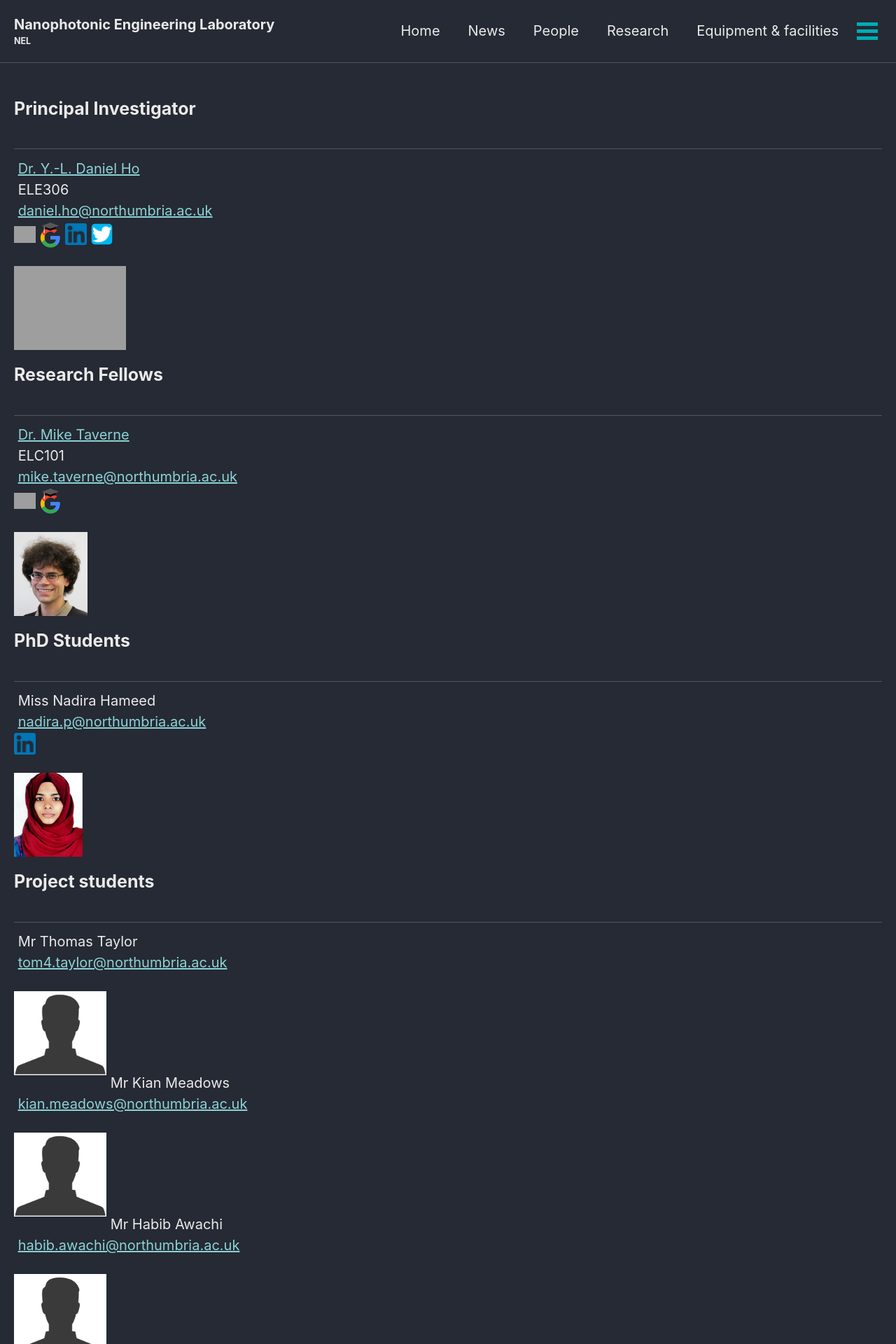
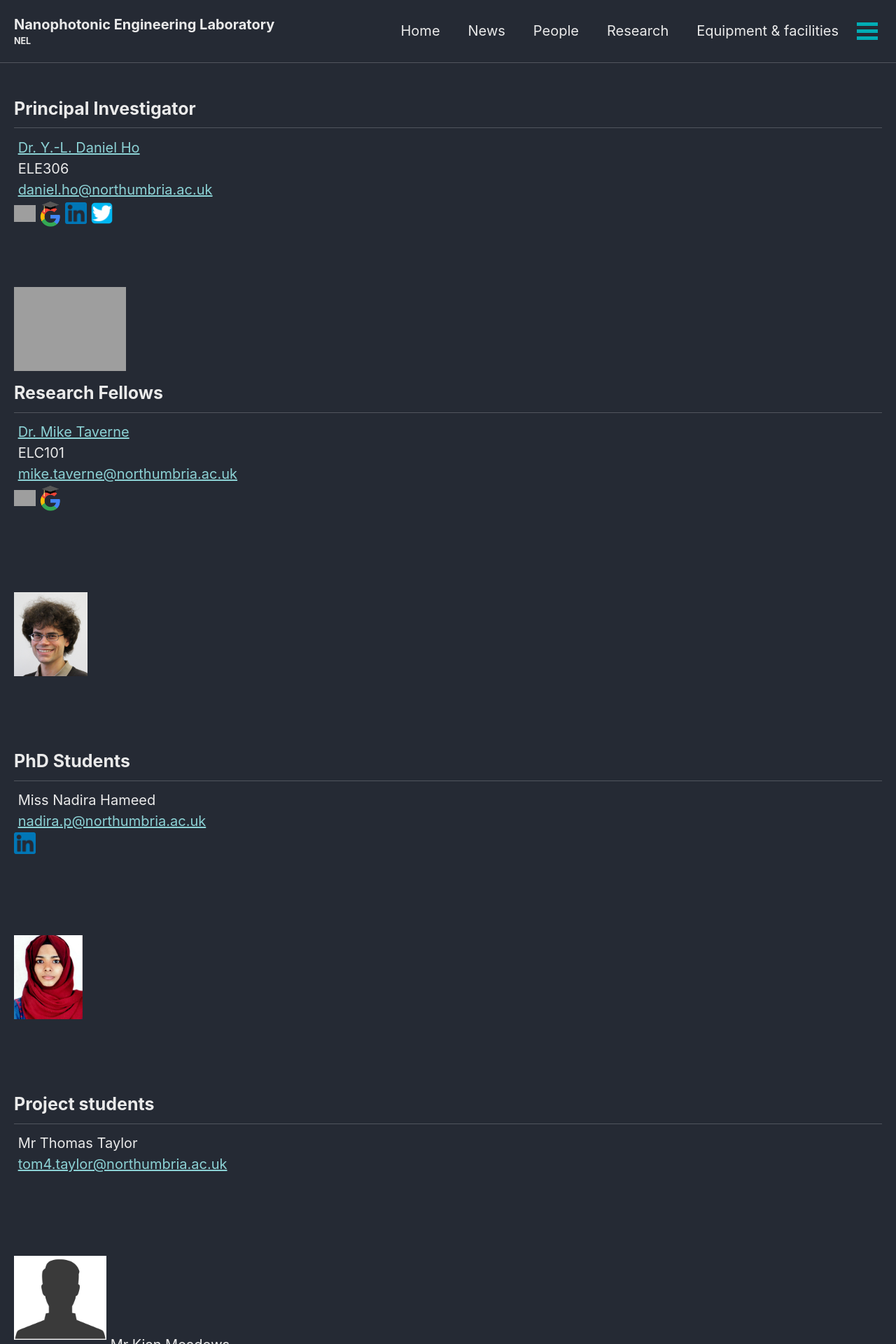
Before and after one commit to qubits/nanophotonicenglab.github.io, a Jekyll site: the page built from _pages/people.md, in a window 1280 px wide. Shown: the top 1920 px of the page at 70% size. Built offline with Jekyll 4.4.1, drawn with Linux system fonts in a browser that asks for light colours; cached includes are drawn as plain includes.

Commit message:
Update people.md

```diff
--- a/_pages/people.md
+++ b/_pages/people.md
@@ -6,7 +6,7 @@ permalink: /People/
 author_profile: true
 #comments: true
 ---
-## Principal Investigator<br>
+## Principal Investigator
 &nbsp;[Dr. Y.-L. Daniel Ho]({% link _pages/Y-L-Daniel-Ho.md %})<br>
 &nbsp;ELE306<br>
 &nbsp;<daniel.ho@northumbria.ac.uk><br>
@@ -15,45 +15,58 @@ author_profile: true
   <a href="https://www.linkedin.com/in/quantumgeezer/"><img src="{{ site.url }}{{ site.baseurl }}/assets/profiles/linkedin.png" style="width: 2.5%; border: none; text-decoration: none"/></a>
   <a href="https://twitter.com/ilhaformosa"><img src="{{ site.url }}{{ site.baseurl }}/assets/profiles/Twitter-Logo-2.png" style="width: 2.5%; border: none; text-decoration: none"/></a>
 <p align="center">
-  <img src="{{ site.url }}{{ site.baseurl }}/assets/profiles/Daniel_Ho-1.png" style="float: left;height: 120px"/><br><br><br>
+  <br><br>
+  <img src="{{ site.url }}{{ site.baseurl }}/assets/profiles/Daniel_Ho-1.png" style="float: left;height: 120px"/>
 </p>
+<br><br>
 
-## Research Fellows<br>
+## Research Fellows
 &nbsp;[Dr. Mike Taverne]({% link _pages/Mike-P-C-Taverne.md %})<br>
 &nbsp;ELC101<br>
 &nbsp;<mike.taverne@northumbria.ac.uk><br>
   <a href="https://www.northumbria.ac.uk/about-us/our-staff/h/daniel-ho/"><img src="{{ site.url }}{{ site.baseurl }}/assets/profiles/nuw.png" style="left;width: 2.5%; border: none; text-decoration: none"/></a>
   <a href="https://scholar.google.co.uk/citations?user=LNZN_NIAAAAJ"><img src="{{ site.url }}{{ site.baseurl }}/assets/profiles/google.png" style="width: 2.5%; border: none; text-decoration: none"/></a>
 <p align="center">
+  <br><br><br>
   <img src="{{ site.url }}{{ site.baseurl }}/assets/profiles/profile_im_MT.jpg" style="float: left;height: 120px"/><br><br><br>
 </p>
+<br><br>
 
-## PhD Students<br>
+## PhD Students
 &nbsp;Miss Nadira Hameed<br>
 &nbsp;<nadira.p@northumbria.ac.uk><br>
   <a href="https://www.linkedin.com/in/nadira-hameed94/"><img src="{{ site.url }}{{ site.baseurl }}/assets/profiles/linkedin.png" style="width: 2.5%; border: none; text-decoration: none"/></a>
 <p align="center">
+  <br><br><br>
   <img src="{{ site.url }}{{ site.baseurl }}/assets/profiles/profile_im_NH.jpg" style="float: left;height: 120px"/><br><br><br>
 </p>
+<br><br>
 
-## Project students<br>
+## Project students
 &nbsp;Mr Thomas Taylor<br>
 &nbsp;<tom4.taylor@northumbria.ac.uk><br>
 <p align="center">
-   <img src="{{ site.url }}{{ site.baseurl }}/assets/profiles/profile_im_default_1.jpg" style="float: left;height: 120px"/><br><br><br>
+  <br><br><br>
+   <img src="{{ site.url }}{{ site.baseurl }}/assets/profiles/profile_im_default_1.jpg" style="float: left;height: 120px"/>
 </p>
+<br><br>
 
 &nbsp;Mr Kian Meadows<br>
 &nbsp;<kian.meadows@northumbria.ac.uk><br>
 <p align="center">
-   <img src="{{ site.url }}{{ site.baseurl }}/assets/profiles/profile_im_default_1.jpg" style="float: left;height: 120px"/><br><br><br>
+  <br><br><br>
+   <img src="{{ site.url }}{{ site.baseurl }}/assets/profiles/profile_im_default_1.jpg" style="float: left;height: 120px"/>
 </p>
 
+<br><br>
 &nbsp;Mr Habib Awachi<br>
 &nbsp;<habib.awachi@northumbria.ac.uk><br>
 <p align="center">
-   <img src="{{ site.url }}{{ site.baseurl }}/assets/profiles/profile_im_default_1.jpg" style="float: left;height: 120px"/><br><br><br>
+  <br><br><br>
+   <img src="{{ site.url }}{{ site.baseurl }}/assets/profiles/profile_im_default_1.jpg" style="float: left;height: 120px"/>
 </p>
+<br><br>
+
 
 <!--![image-left]({{ site.url }}{{ site.baseurl }}/assets/profiles/profile_im_default_1.jpg){: .align-left height="2"}
 The rest of this paragraph is filler for the sake of seeing the text wrap around the 150×150 image, which is **left aligned**.
```
